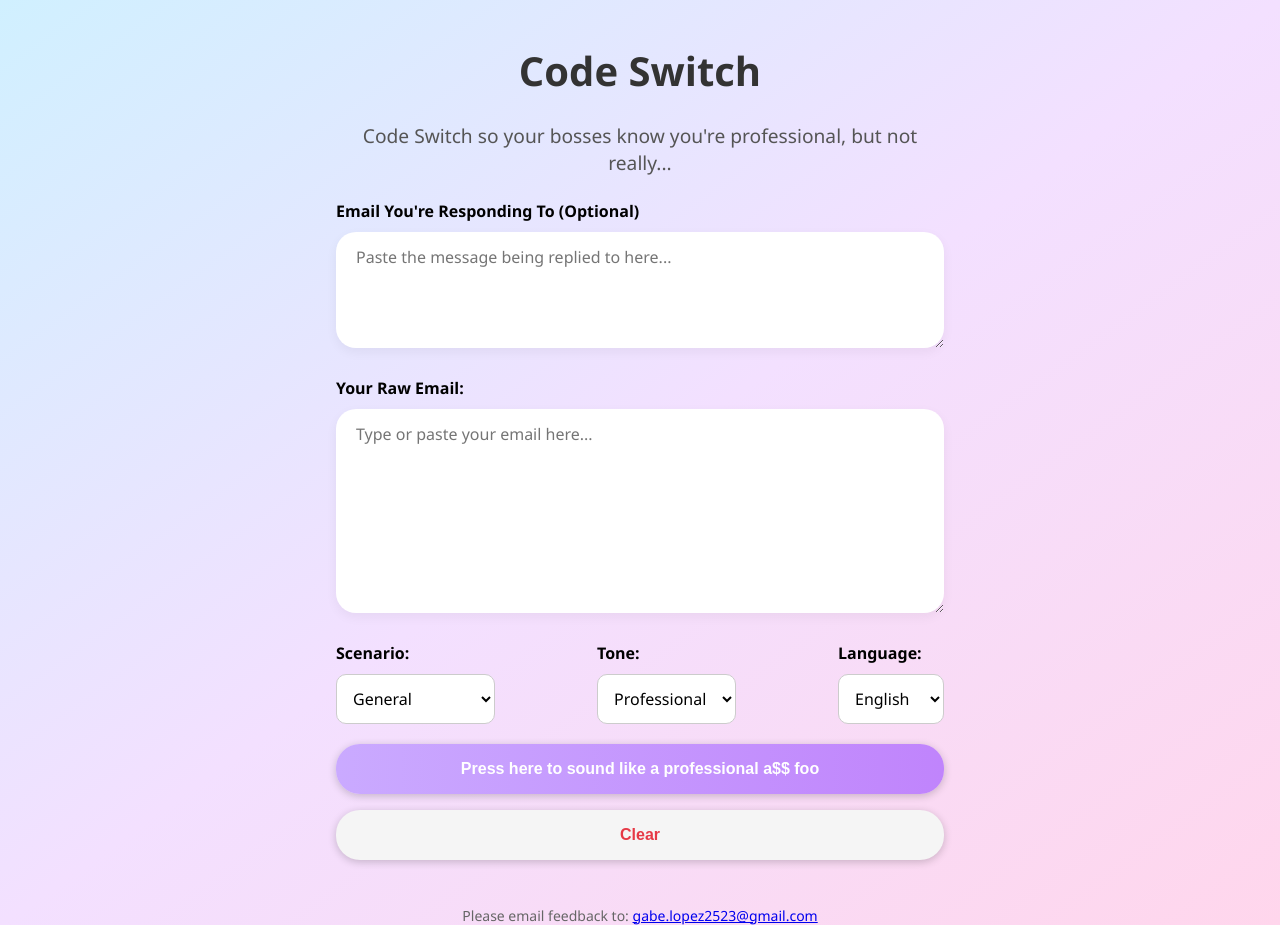
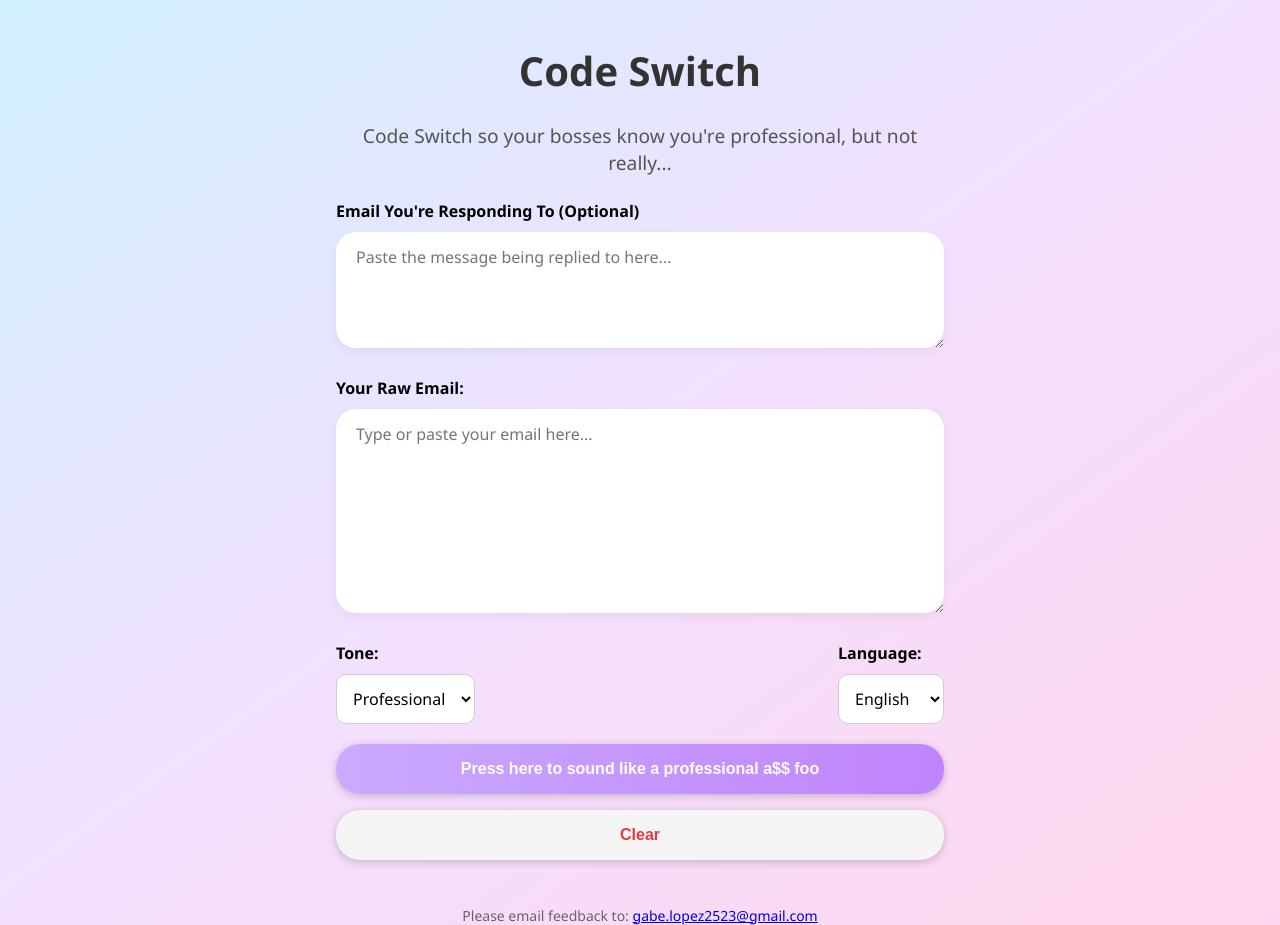
Before and after one commit to gabelopez2523/code-switch-ui-prod, a React (Vite) app: page / in a window 1280 px wide. Built offline with nearby package versions, Linux system fonts and the light colour scheme.

Commit message:
removed scenario dropdown

```diff
--- a/src/App.jsx
+++ b/src/App.jsx
@@ -3,39 +3,39 @@ import axios from 'axios';
 
 function App() {
   const [userInput, setUserInput] = useState('');
-  const [scenario, setScenario] = useState('general');
+  //const [scenario, setScenario] = useState('general');
   const [scenarioContext, setScenarioContext] = useState('');
-  const [tone, setTone] = useState('professional');
-  const [language, setLanguage] = useState('english');
-  const [enhancedEmail, setEnhancedEmail] = useState('');
+  const [tone, setTone] = useState('Professional'); // Capitalized
+  const [language, setLanguage] = useState('English'); // Capitalized
   const [loading, setLoading] = useState(false);
   const [error, setError] = useState('');
   const [result, setResult] = useState('');
 
   const handleSubmit = async (e) => {
-  e.preventDefault()
-  setLoading(true)
+    e.preventDefault();
+    setLoading(true);
+    setError('');
     try {
-    const baseURL = import.meta.env.VITE_API_BASE_URL || ''
+      const baseURL = import.meta.env.VITE_API_BASE_URL || '';
       const response = await axios.post(`${baseURL}/code_switch`, {
         user_input: userInput,
-      scenario,
+        //scenario,
         scenarioContext,
         tone,
         language,
-    })
-    setResult(response.data.enhanced_email)
+      });
+      setResult(response.data.enhanced_email);
     } catch (err) {
-    console.error(err)
-    setResult('Something went wrong. Please try again.')
+      console.error(err);
+      setResult('Something went wrong. Please try again.');
     } finally {
-    setLoading(false)
+      setLoading(false);
     }
-}
+  };
 
   const handleClear = () => {
     setUserInput('');
-    setEnhancedEmail('');
+    setResult('');
     setError('');
     setScenarioContext('');
   };
@@ -68,29 +68,18 @@ function App() {
 
           <div className="dropdowns">
             <div className="dropdown">
-        <label>Scenario:</label>
-        <select value={scenario} onChange={(e) => setScenario(e.target.value)}>
-          <option value="general">General</option>
-          <option value="job_application">Job Application</option>
-          <option value="follow_up">Follow-Up</option>
-          <option value="networking">Networking</option>
-        </select>
-      </div>
-
-      <div className="dropdown">
               <label>Tone:</label>
               <select value={tone} onChange={(e) => setTone(e.target.value)}>
-          <option value="professional">Professional</option>
-          <option value="friendly">Friendly</option>
-          <option value="confident">Confident</option>
+                <option value="Professional">Professional</option>
+                <option value="Casual">Casual</option>
               </select>
             </div>
 
             <div className="dropdown">
               <label>Language:</label>
               <select value={language} onChange={(e) => setLanguage(e.target.value)}>
-          <option value="english">English</option>
-          <option value="spanish">Spanish</option>
+                <option value="English">English</option>
+                <option value="Spanish">Spanish</option>
               </select>
             </div>
           </div>
@@ -122,7 +111,6 @@ function App() {
       <footer className="footer">
         Please email feedback to: <a href="mailto:gabe.lopez2523@gmail.com">gabe.lopez2523@gmail.com</a>
       </footer>
-
     </>
   );
 }
```
Lines whose indentation alone changed are shown as unchanged.
